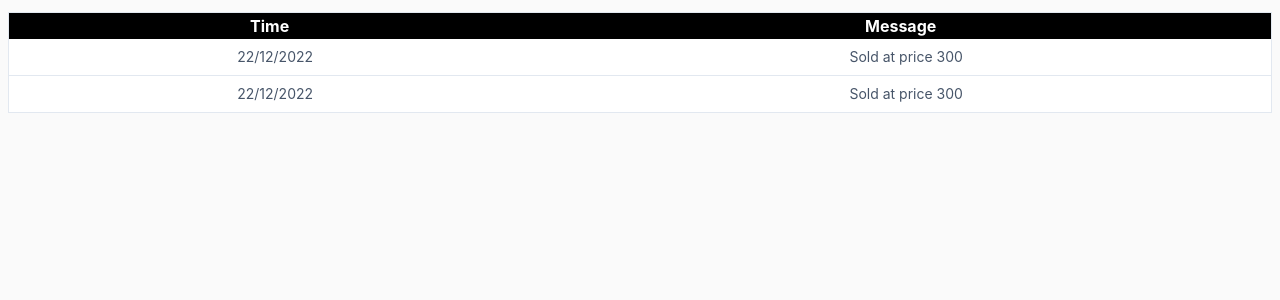
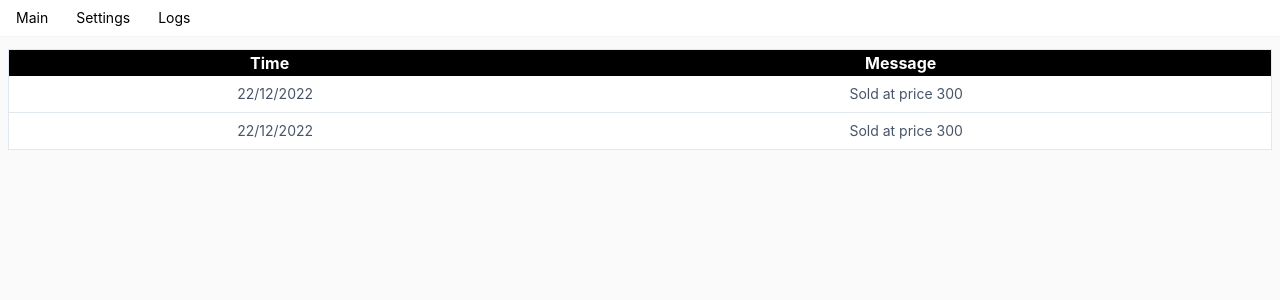
Before and after one commit to takshch/strategy, a React (Create React App) app: page /logs in a window 1280 px wide. Shown: the top 300 px of the page. Built offline with nearby package versions, Linux system fonts and the light colour scheme.

Commit message:
Adds Navbar

```diff
--- /dev/null
+++ b/src/components/Layout.jsx
@@ -0,0 +1,14 @@
+import Navbar from "./Navbar";
+
+function Layout({ children }) {
+  return (
+    <div className="w-screen h-screen flex flex-col">
+      <Navbar />
+      <div className="w-full h-full py-3 px-2 bg-zinc-50">
+        {children}
+      </div>
+    </div>
+  );
+}
+
+export default Layout;
--- /dev/null
+++ b/src/components/Navbar.jsx
@@ -0,0 +1,15 @@
+import { Link } from "react-router-dom";
+
+function Navbar() {
+  return (
+    <div className="border-b border-slate-100 bg-white">
+      <nav className="flex gap-7 mx-4 my-2 text-sm">
+        <Link to="/">Main</Link>
+        <Link to="/settings">Settings</Link>
+        <Link to="/logs">Logs</Link>
+      </nav>
+    </div>
+  );
+}
+
+export default Navbar;
--- a/src/routes/Logs.jsx
+++ b/src/routes/Logs.jsx
@@ -1,6 +1,9 @@
+import Layout from "../components/Layout";
+
 function LogsRoute() {
   return (
-    <div className="w-screen h-screen flex flex-col gap-y-6 py-3 px-2 bg-zinc-50">
+    <Layout>
+      <div className="flex flex-col gap-y-6">
         <table className="table-auto text-center bg-white border-collapse border border-slate-200">
           <thead className="bg-black text-white">
             <tr>
@@ -20,6 +23,7 @@ function LogsRoute() {
           </tbody>
         </table>
       </div>
+    </Layout>
   );
 }
 
--- a/src/routes/Main.jsx
+++ b/src/routes/Main.jsx
@@ -1,4 +1,5 @@
 import Indicators from '../components/Indicators';
+import Layout from '../components/Layout';
 import OverallSignals from '../components/OverallSignals';
 
 const INDICATORS = [
@@ -11,14 +12,14 @@ const INDICATORS = [
 
 function MainRoute() {
   return (
-    <div className="w-screen h-screen flex flex-col gap-y-6 py-3 px-2 bg-zinc-50">
+    <Layout>
       <div className="flex flex-col gap-y-6 items-center">
         <div className="inline-flex gap-3">
           <OverallSignals signals={[1, 1, 0, 1]} />
         </div>
         <Indicators indicators={INDICATORS} />
       </div>
-    </div>
+    </Layout>
   );
 }
 
--- a/src/routes/Settings.jsx
+++ b/src/routes/Settings.jsx
@@ -2,6 +2,7 @@ import { Icon } from "@iconify/react";
 import { useReducer } from "react";
 import Popup from "reactjs-popup";
 import IndicatorSetting from "../components/IndicatorSetting";
+import Layout from "../components/Layout";
 import Button from "../components/UI/Button";
 import ModalConfirm from "../components/UI/Model/Confirm";
 import { DEFAULT_SETTINGS } from "../constants/indicators";
@@ -66,7 +67,8 @@ function SettingsRoute() {
 
   return (
     <>
-      <div className="min-h-screen min-w-screen h-full w-full flex flex-col items-center gap-y-6 py-3 px-2 pb-20 bg-zinc-50">
+      <Layout>
+        <div className="flex flex-col items-center gap-y-6 pb-20">
           <div className="flex">
             <Button
               onClick={() => addIndicator()}
@@ -88,6 +90,7 @@ function SettingsRoute() {
             )}
           </div>
         </div>
+      </Layout>
       <div className="fixed bottom-0 left-0 w-full bg-white py-2 px-3 border-t border-slate-100">
         <div className="flex gap-2 justify-end">
           <ModalConfirm
```
Lines whose indentation alone changed are shown as unchanged.
